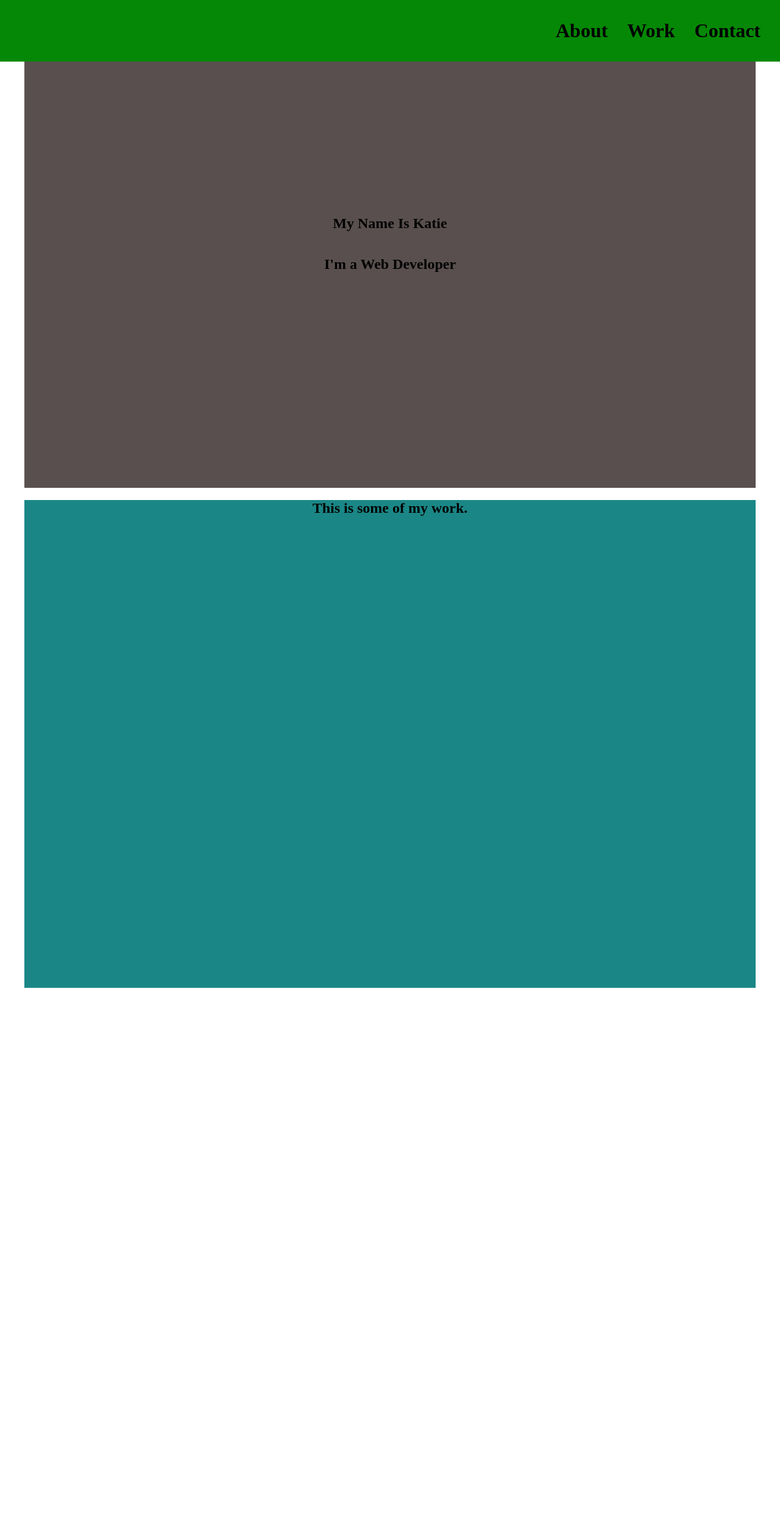
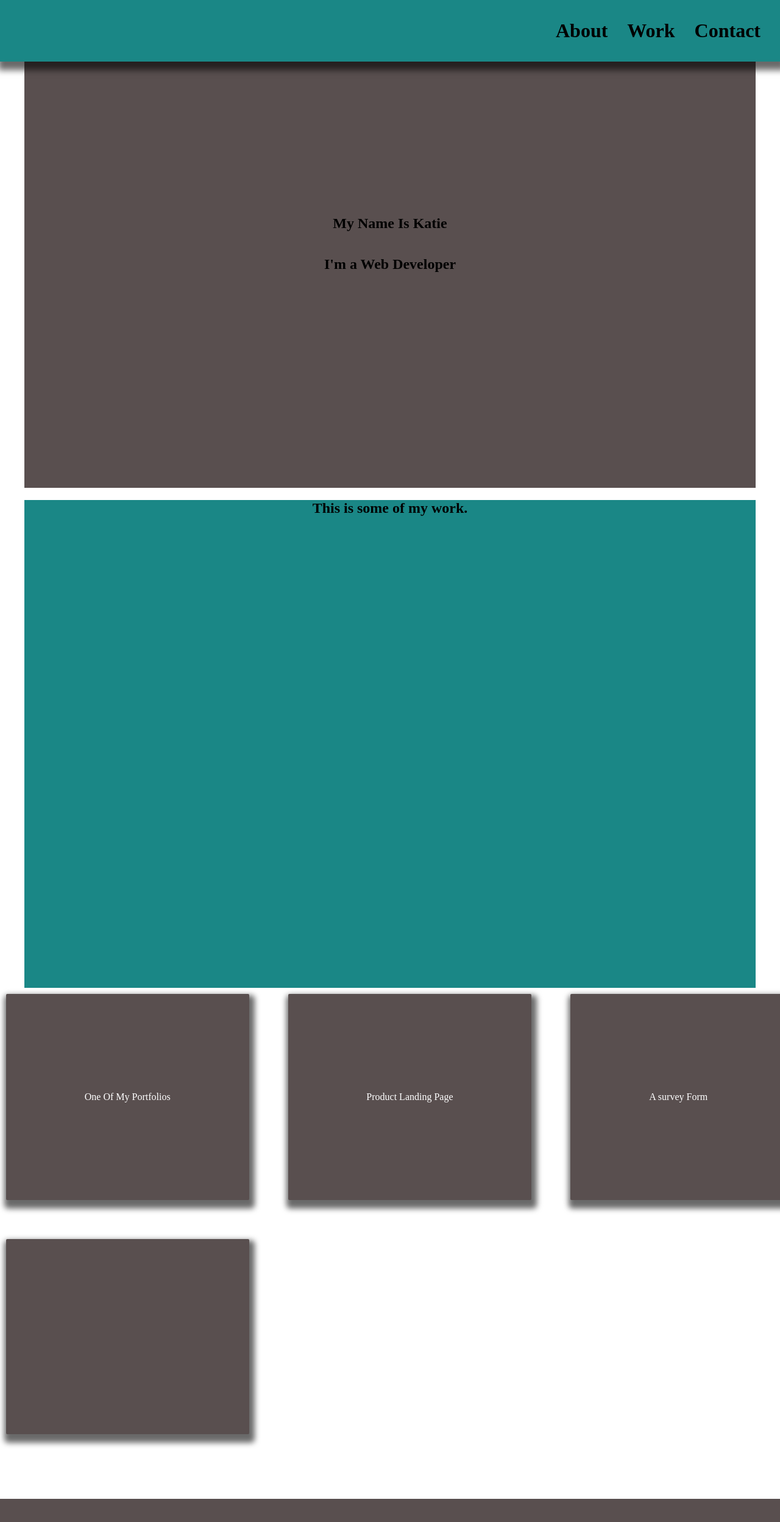
Before and after one commit to ItsKutoo/portfolio2, a plain HTML site: page index.html in a window 1280 px wide. Shown: the top 2496 px of the page at 61% size. Before the commit the page ends 1908 px from the top, so only its background shows below. Drawn offline with Linux system fonts and the light colour scheme.

Commit message:
Fixing color scheme, Fixing grids, added socials box

```diff
--- a/index.html
+++ b/index.html
@@ -26,15 +26,19 @@
         <section id="projects">
           <h2 class="projects-header">This is some of my work.</div>
          <div class="project-tile-grid">
-           <a href="#" target="_blank" class="project-tile"></a>
-           <a href="#" target="_blank" class="project-tile"></a>
-           <a href="#" target="_blank" class="project-tile"></a>
+           <a href="#" target="_blank" class="project-tile">One Of My Portfolios</a>
+           <a href="#" target="_blank" class="project-tile">Product Landing Page</a>
+           <a href="#" target="_blank" class="project-tile">A survey Form</a>
            <a href="#" target="_blank" class="project-tile"></a>
          </div>
         </section>
 
        <section id="social-links">
-         <a target="_blank" href="#" id="profile-link">
+         <a target="_blank" href="#" id="profile-link"></a>
+         <a target="_blank" href="#" id="profile-link"></a>
+         <a target="_blank" href="#" id="profile-link"></a>
+         <a target="_blank" href="#" id="profile-link"></a>
+         <a target="_blank" href="#" id="profile-link"></a>
        </section>
 
         </div>
--- a/styles.css
+++ b/styles.css
@@ -1,7 +1,8 @@
 :root {
     --primary: rgb(89, 79, 79);
-    --secondary: rgb(5, 136, 5);
-    --dark: green;
+    --secondary: rgb(17, 115, 243);
+    --dark: rgb(26, 135, 134);
+
 
     --mainText:black;
     --secondaryText: black;
@@ -17,7 +18,7 @@ h1, h2, p{
     font-weight: sans-serif;
 }
 #navbar {
-    background-color: var(--secondary);
+    background-color: var(--dark);
     width: 100%;
     display: flex;
     justify-content: flex-end;
@@ -26,6 +27,10 @@ h1, h2, p{
     top: 0;
     left: 0;
     z-index: 1;
+    -webkit-box-shadow: 3px 8px 10px 6px rgba(0,0,0,0.59);
+    -moz-box-shadow: 3px 8px 10px 6px rgba(0,0,0,0.59);
+    box-shadow: 3px 8px 10px 6px rgba(0,0,0,0.59);
+
 }
 .nav-list{
     display: flex;
@@ -69,7 +74,7 @@ h1, h2, p{
 
 }
 #projects{
-    background-color: rgb(26, 135, 134);
+    background-color: var(--dark);
     width: 100%;
     height: 100vh;
     text-align: center;
@@ -77,22 +82,35 @@ h1, h2, p{
 .project-tile-grid{
     display: grid;
     /*FIX GRID NOT WORKING*/
-    grid-template-columns: repeat(autofit, minmax(320px, 1fr));
+    grid-template-columns: auto auto auto;
     grid-gap: 4rem;
     width: 100%;
     max-width: 1280px;
     margin: 0 auto;
     margin-bottom: 6rem;
+    padding: 10px;
 }
 
 .project-tile{
     background: var(--primary);
     border-radius: 2px;
-    box-shadow: ;
+    text-align: center;
+    padding: 10rem 0rem;
+    -webkit-box-shadow: 3px 8px 10px 6px rgba(0,0,0,0.59);
+    -moz-box-shadow: 3px 8px 10px 6px rgba(0,0,0,0.59);
+    box-shadow: 3px 8px 10px 6px rgba(0,0,0,0.59);
+    text-decoration: none;
+    color: white;
+
 }
 #social-links{
-
+   display: grid;
+   grid-area: auto;
+   background-color: var(--primary);
+   width: 100%;
+   height: 100vh;
+   margin: 0 auto;
+   padding: 10px;
+   max-width: 1280px;
+   margin-bottom: 6rem;
 }
-#navbar {
-
-}
```
